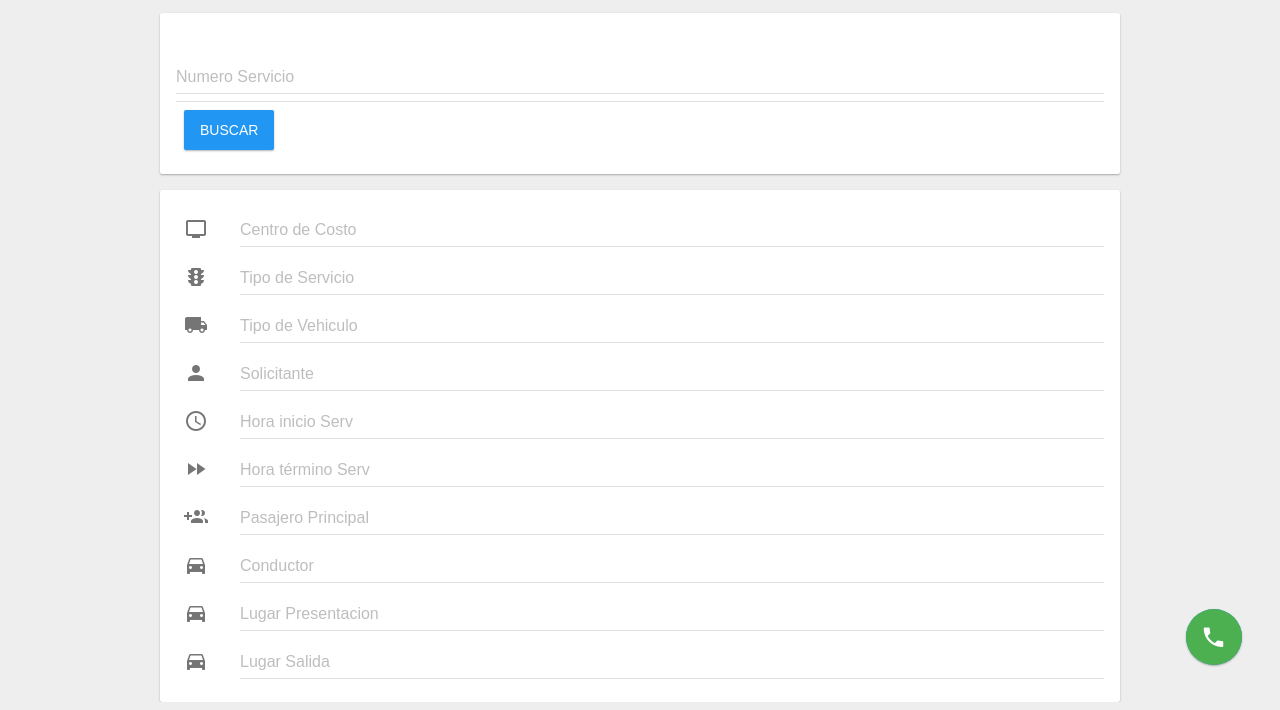
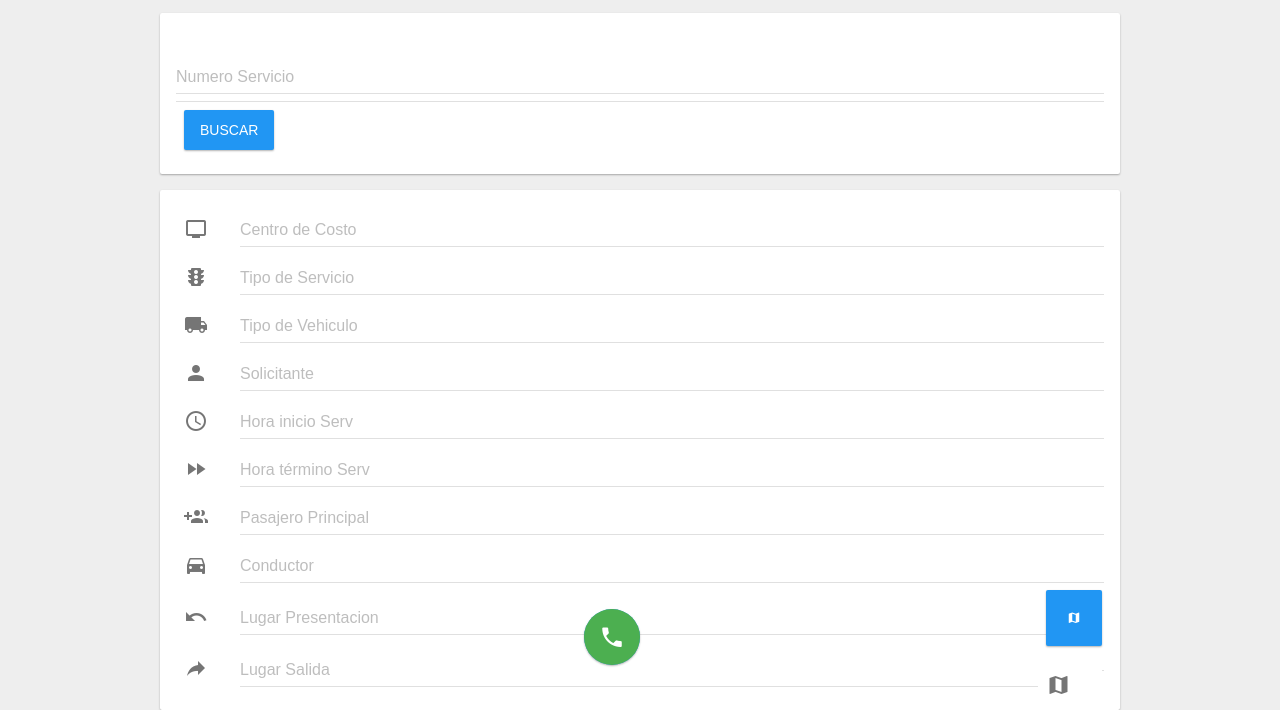
Before and after one commit to fsalazarsch/porteriateleton, a plain HTML site: page www/index.html in a window 1280 px wide. Shown: the part 111-821 px from the top of the page. Drawn offline with Linux system fonts and the light colour scheme.

Commit message:
29-07-2016

```diff
--- a/www/templates/home.html
+++ b/www/templates/home.html
@@ -43,18 +43,38 @@
 					<lx-text-field label="Conductor" fixed-label="true" icon="car">
 						<input type ="disabled" ng-disabled="true" ng-disabled="true" ng-model="serv.nombre">
 						</lx-text-field>
-					<lx-text-field label="Lugar Presentacion" fixed-label="true" icon="car">
+					<table>
+					<tr>
+					<td width="90%">
+					<lx-text-field label="Lugar Presentacion" fixed-label="true" icon="undo">
 						<input type ="disabled" ng-disabled="true"  ng-model="serv.lugar_presentacion">
+
 						</lx-text-field>
-					<lx-text-field label="Lugar Salida" fixed-label="true" icon="car">
+					</td>
+					<td width="5%">
+						<button class="icon--xl icon--blue mdi mdi-map btn btn--blue btn--l btn--raised"></button>
+					</td>
+					</tr>
+					</table>
+					<table>
+					<tr>
+					<td width="90%">
+					<lx-text-field label="Lugar Salida" fixed-label="true" icon="share">
 						<input type ="disabled" ng-disabled="true"  ng-model="serv.lugar_destino">
 						</lx-text-field>
+					</td>
+					<td width="5%">
+					<lx-text-field label="" fixed-label="true" icon="map">
+					</lx-text-field>
+					</td>
+					</tr>
+					</table>
 					</div>
 				</div>
 
 		</div>
 	</div>
 </form>
-<button class="btn btn--xl btn--blue btn--fab ng-scope" style="position: fixed; right: 3%; bottom: 3%; float: right;">
+<button class="btn btn--xl btn--blue btn--fab ng-scope" style="position: fixed; right: 50%; bottom: 3%; float: right;">
 <a href="tel:+569{{serv.celular}}"><i class="icon icon--xl icon--green icon--circled mdi mdi-phone" ></i></a>
 </button>
```
